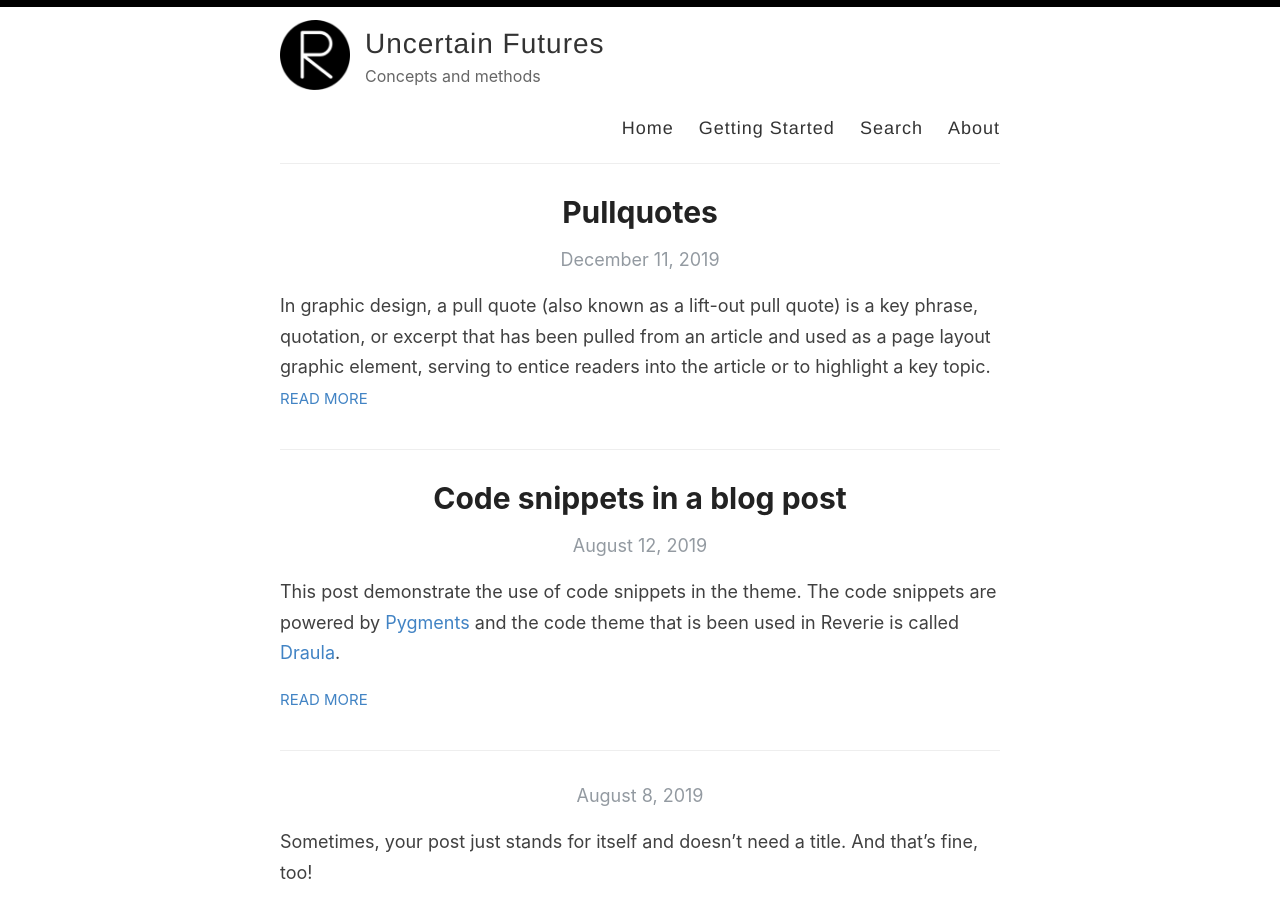
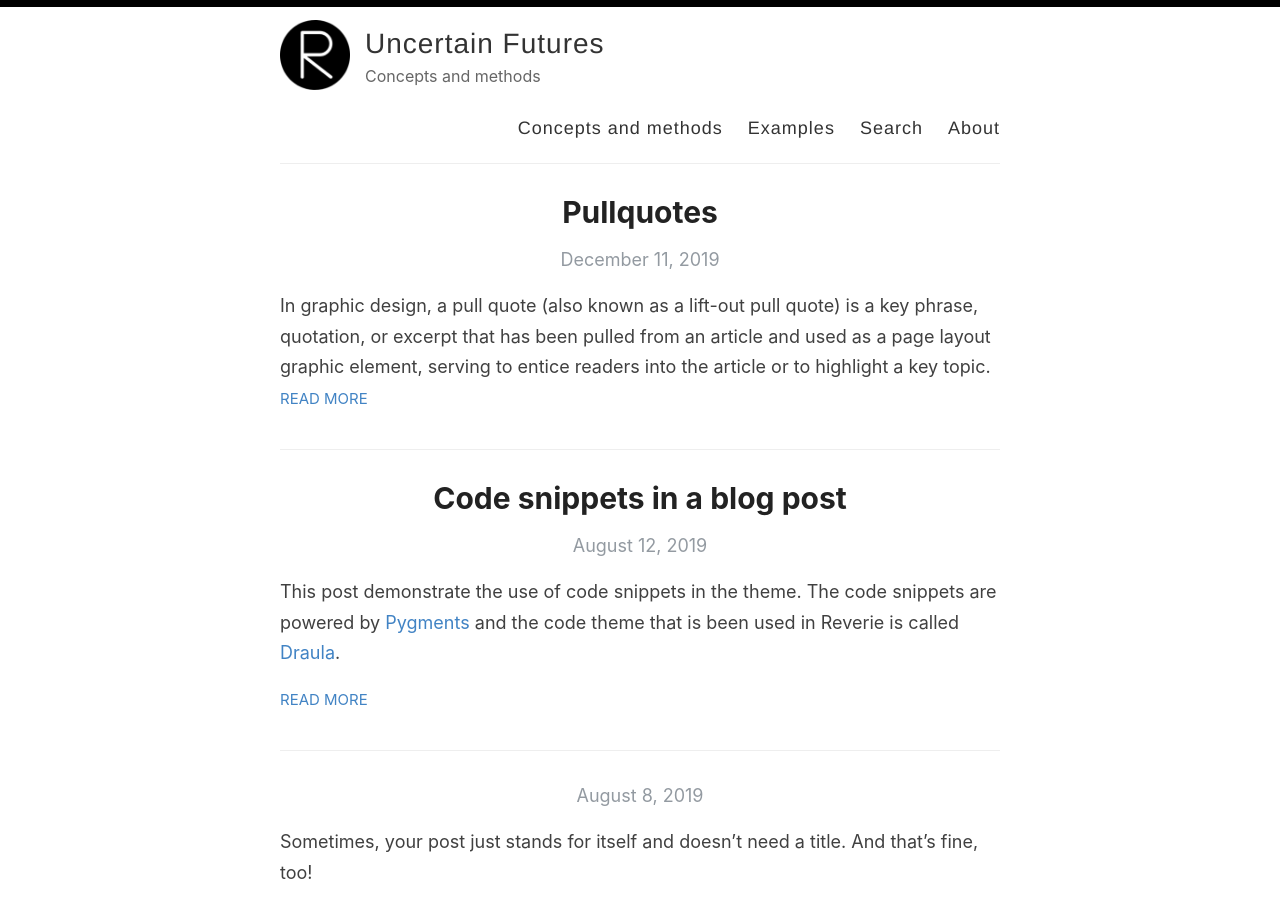
Before and after one commit to uncertainfutures/uncertainfutures.github.io, a Jekyll site: the page built from index.html, in a window 1280 px wide and 900 px high. Built offline with Jekyll 4.4.1, drawn with Linux system fonts in a browser that asks for light colours; the list of posts is cut into pages by our own code.

Commit message:
Update default.html

```diff
--- a/_layouts/default.html
+++ b/_layouts/default.html
@@ -27,8 +27,8 @@
             </div>
 
             <nav>
-              <a href="{{ site.baseurl }}/">Home</a>
-              <a href="{{ site.baseurl }}/getting-started">Getting Started</a>
+              <a href="{{ site.baseurl }}/">Concepts and methods</a>
+              <a href="{{ site.baseurl }}/">Examples</a>
               <a href="{{ site.baseurl }}/search">Search</a>
               <a href="{{ site.baseurl }}/about">About</a>
             </nav>
```
